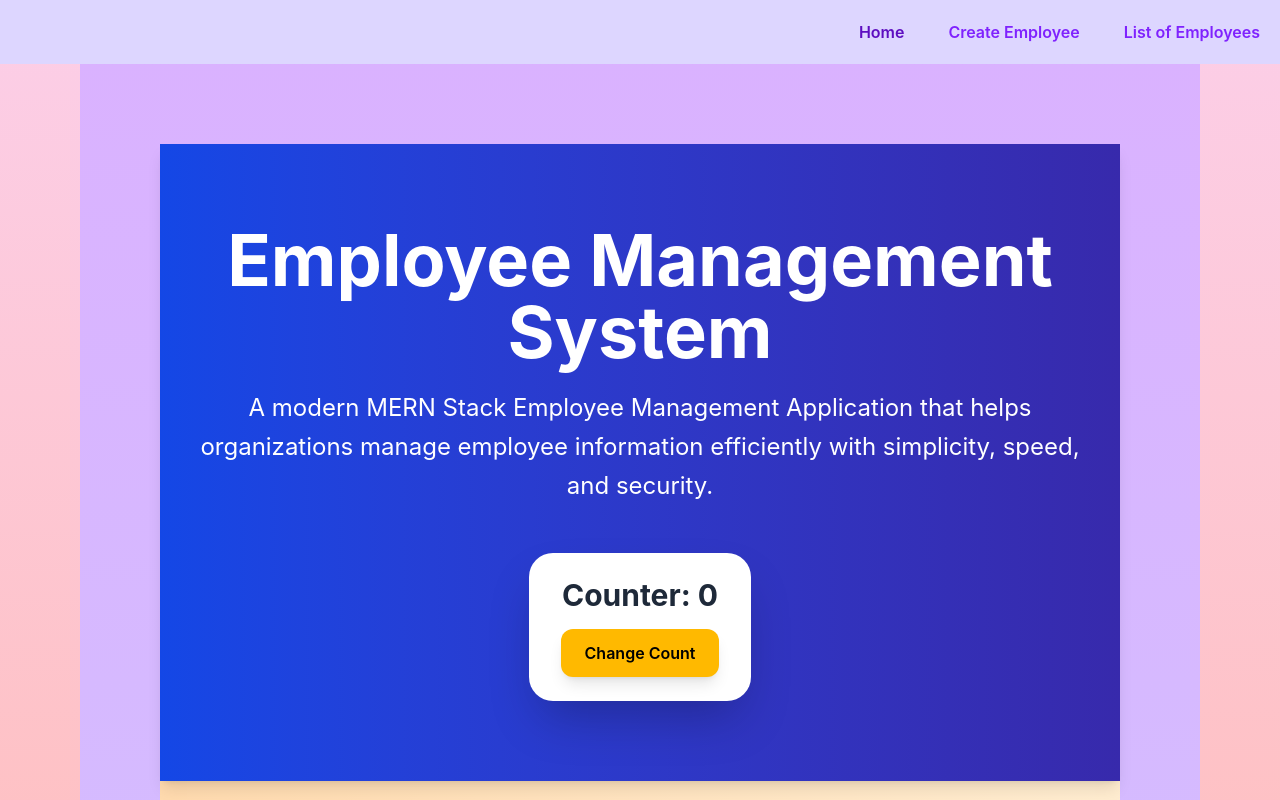
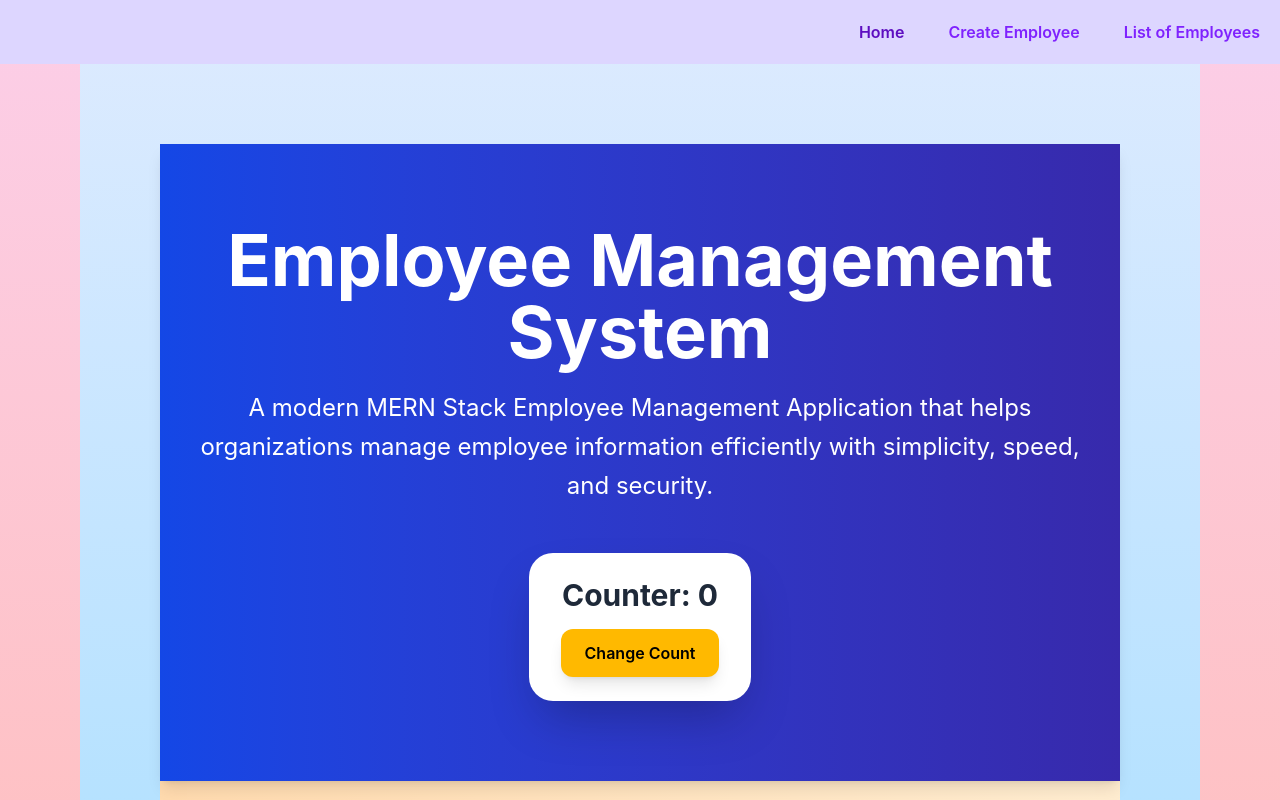
Before and after one commit to vinaybarrenkula-maker/mern-mini, a React app in the folder frontend/: page / in a window 1280 px wide. Shown: the top 800 px of the page. Built offline with nearby package versions, Linux system fonts and the light colour scheme; the HTML template or start-up script is replaced by a standard one.

Commit message:
Update background gradient in RootLayout component

```diff
--- a/frontend/src/components/RootLayout.jsx
+++ b/frontend/src/components/RootLayout.jsx
@@ -5,7 +5,7 @@ function RootLayout() {
   return (
    <div className='bg-gradient-to-t from-orange-400 to-pink-200'>
         <Header />
-        <div className='min-h-screen mx-0 sm:mx-5 md:mx-10 lg:mx-20 p-20 bg-linear-to-t from-blue-200 to-purple-300'>
+        <div className='min-h-screen mx-0 sm:mx-5 md:mx-10 lg:mx-20 p-20 bg-gradient-to-t from-cyan-500 via-sky-300 to-blue-100'>
             <Outlet />
         </div>
     </div>
```
